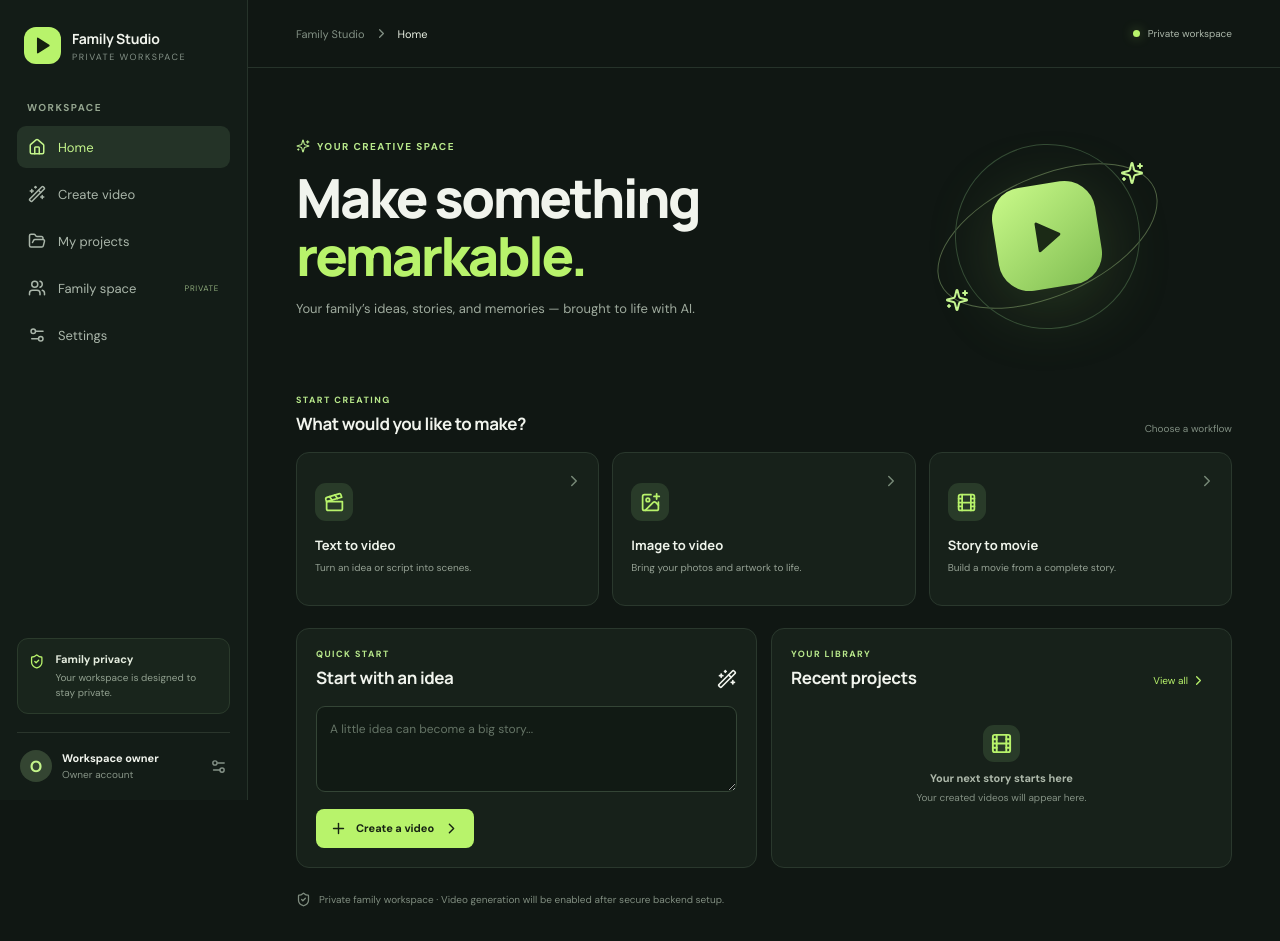
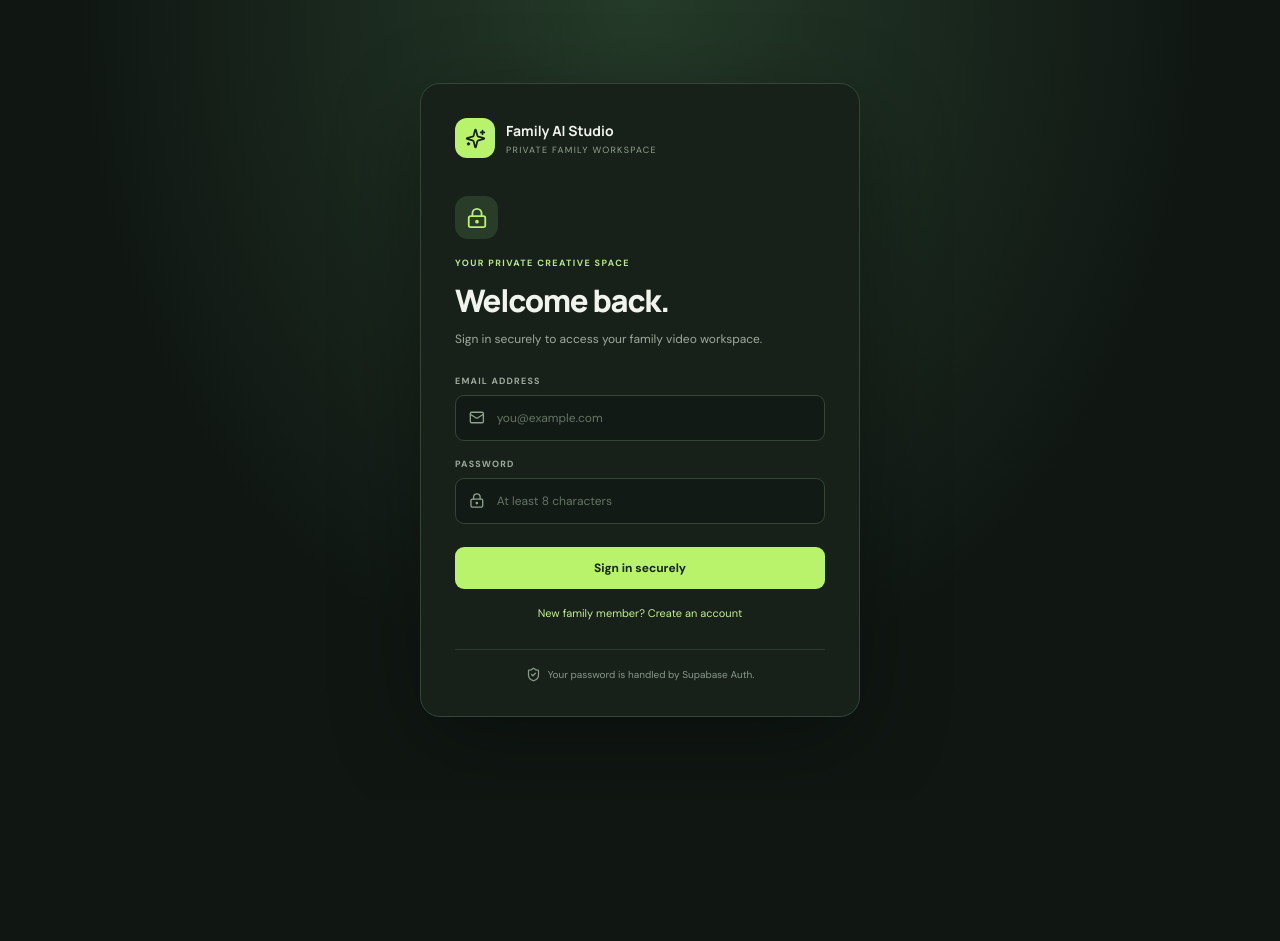
Before and after one commit to kkjan2004/family-ai-video-studio, a React (Vite) app: page / in a window 1280 px wide. After the commit the page ends 800 px from the top, so only its background shows below. Built offline with nearby package versions, Linux system fonts and the light colour scheme; no server answers.

Commit message:
Connect app to Supabase authentication gate

```diff
--- a/src/main.tsx
+++ b/src/main.tsx
@@ -2,12 +2,15 @@ import React from 'react'
 import ReactDOM from 'react-dom/client'
 import { registerSW } from 'virtual:pwa-register'
 import App from './App'
+import AuthGate from './components/AuthGate'
 import './index.css'
 
 registerSW({ immediate: true })
 
 ReactDOM.createRoot(document.getElementById('root')!).render(
   <React.StrictMode>
-    <App />
+    <AuthGate>
+      <App />
+    </AuthGate>
   </React.StrictMode>
 )
```
